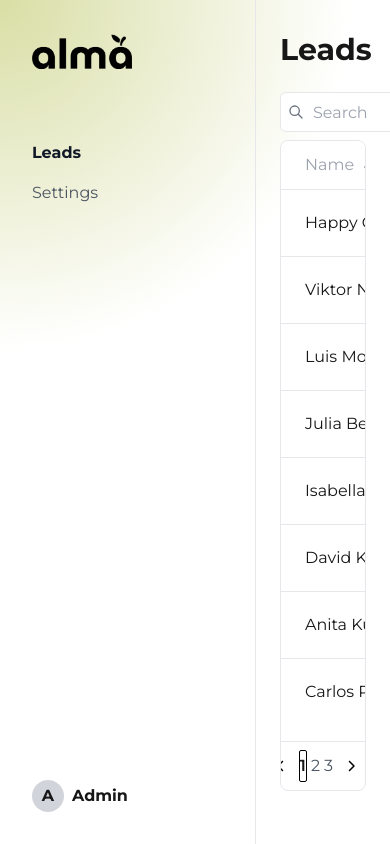
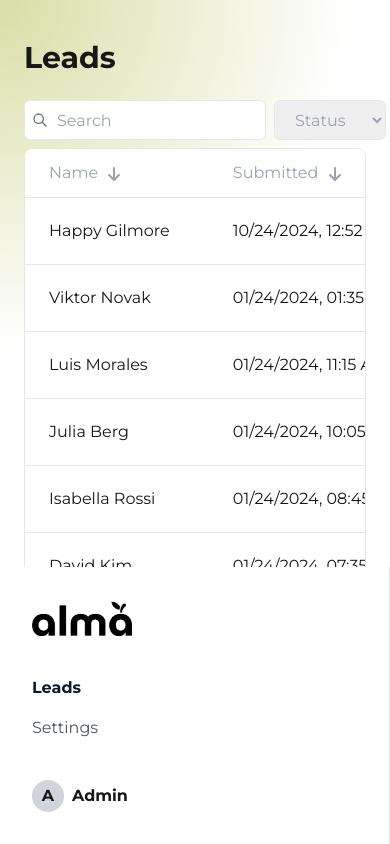
Before and after one commit to null-hax/alma-lead-demo, a Next.js app: page /admin/leads in a window 390 px wide. Built offline with nearby package versions, Linux system fonts and the light colour scheme; no server answers; sample sign-in values are in the browser's storage.

Commit message:
tighten up leads styling and make responsive

```diff
--- a/src/app/admin/leads/page.tsx
+++ b/src/app/admin/leads/page.tsx
@@ -6,7 +6,7 @@ import LeadsTable from '@/components/LeadsTable';
 import AuthWrapper from '@/components/AuthWrapper';
 import { Lead } from '@/app/api/leads/route';
 import { LEADS_PER_PAGE } from '@/config/constants';
-
+import Link from 'next/link';
 type SortConfig = {
   key: keyof Lead | null;
   direction: 'asc' | 'desc';
@@ -95,13 +95,15 @@ export default function LeadsListPage() {
 
   return (
     <AuthWrapper>
-      <div className="flex h-screen alma-admin-gradient">
+      <div className="flex flex-col-reverse lg:flex-row h-screen alma-admin-gradient">
         {/* Sidebar */}
-        <div className="w-64 flex flex-col border-r border-gray-200">
+        <div className="w-full lg:w-64 flex flex-col border-r border-gray-200">
           <div className="p-8">
-            <Image src="/images/logo.png" alt="Alma Logo" width={100} height={50} />
+            <Link href="/">
+              <Image src="/images/logo.png" alt="Alma Logo" width={100} height={50} />
+            </Link>
           </div>
-          <nav className="flex-grow mt-8">
+          <nav className="lg:flex-grow lg:mt-8">
             <a href="#" className="block py-2 px-8 text-gray-900 font-bold">Leads</a>
             <a href="#" className="block py-2 px-8 text-gray-600 cursor-not-allowed">Settings</a>
           </nav>
@@ -117,7 +119,7 @@ export default function LeadsListPage() {
         <div className="flex-1 flex flex-col overflow-hidden">
           <main className="flex-1 overflow-x-hidden overflow-y-auto">
             <div className="container mx-auto px-6 py-8">
-              <h1 className="text-3xl font-bold mb-6">Leads</h1>
+              <h1 className="text-3xl font-bold mb-6 mt-2">Leads</h1>
               <div className="flex items-start gap-2 mb-2">
                 <div className="relative">
                   <input
```
